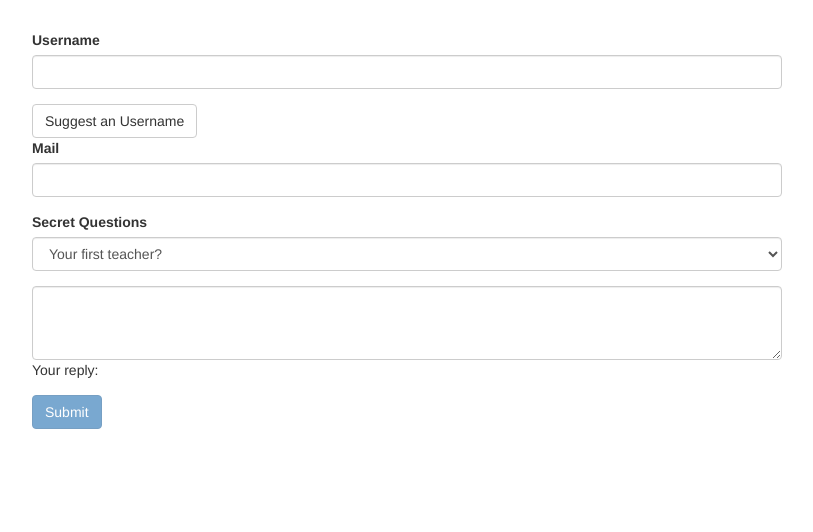
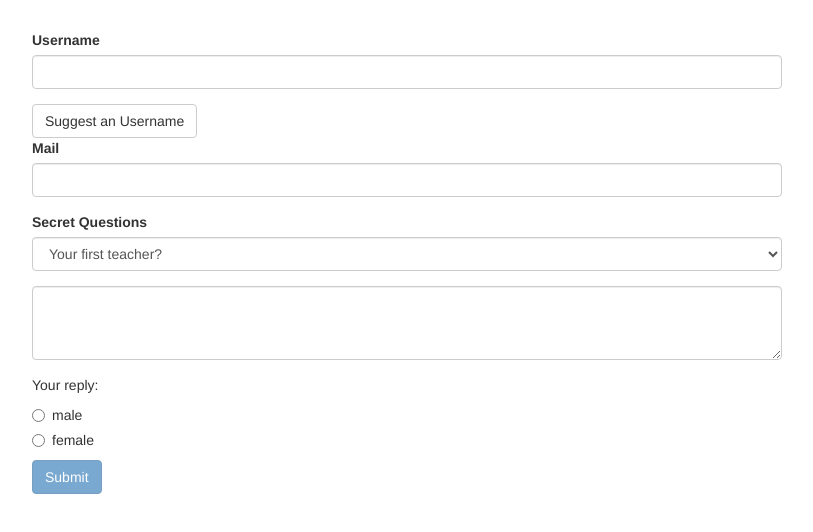
Before and after one commit to Martin-Alvarado-A/angular-tcg-forms-td, an Angular app: page / in a window 1280 px wide. Shown: the top 532 px of the page, without its empty margins (233-1046 px from the left). Built offline with nearby package versions, Linux system fonts and the light colour scheme.

Commit message:
[15-201]: TD: Handling Radio Buttons

```diff
--- a/src/app/app.component.html
+++ b/src/app/app.component.html
@@ -54,7 +54,19 @@
             class="form-control"
             [(ngModel)]="answer"
           ></textarea>
-          <p>Your reply: {{ answer }}</p>
+        </div>
+        <p>Your reply: {{ answer }}</p>
+        <div class="radio" *ngFor="let gender of genders">
+          <label>
+            <input
+              type="radio"
+              name="gender"
+              ngModel
+              [value]="gender"
+              required
+            />
+            {{ gender }}
+          </label>
         </div>
         <button
           class="btn btn-primary"
--- a/src/app/app.component.ts
+++ b/src/app/app.component.ts
@@ -10,6 +10,7 @@
   @ViewChild('f') signupForm: NgForm;
   defaultQuestion = 'teacher';
   answer = '';
+  genders = ['male', 'female'];
 
   suggestUserName() {
     const suggestedName = 'Superuser';
```
